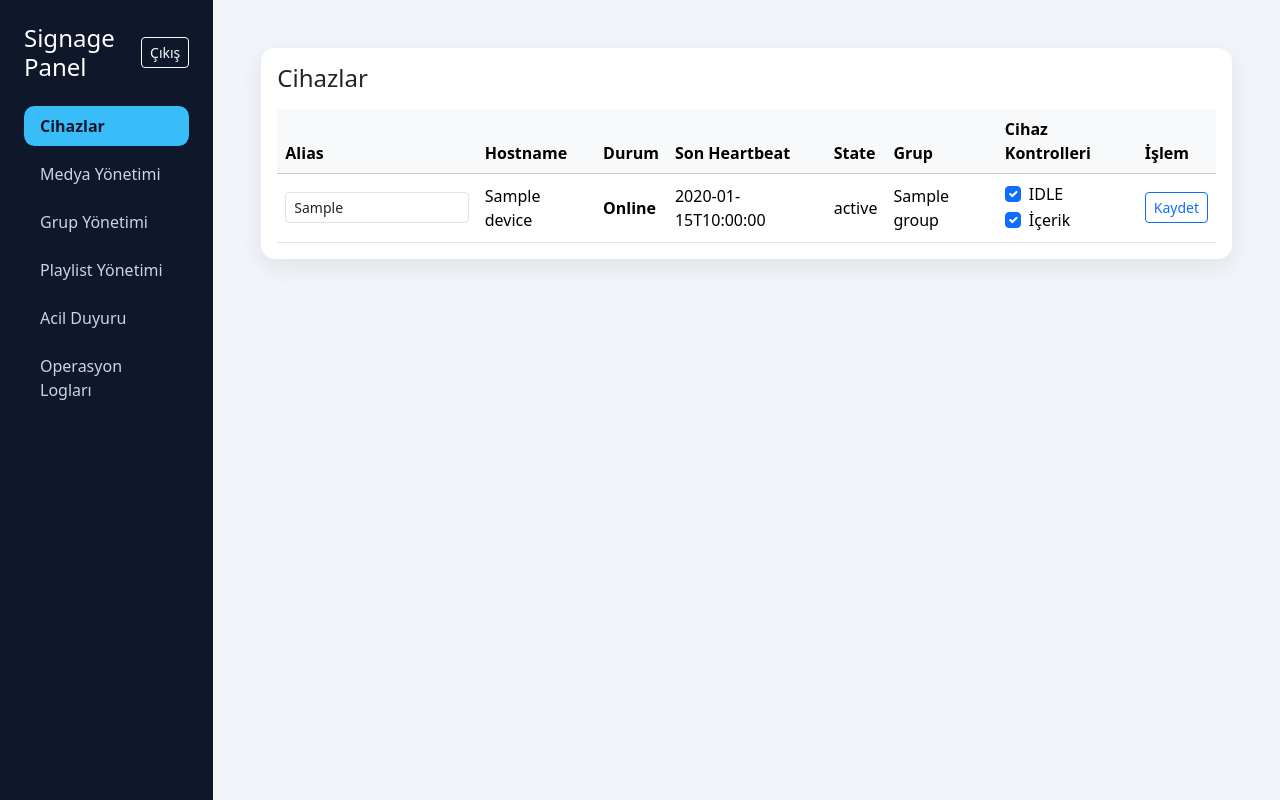
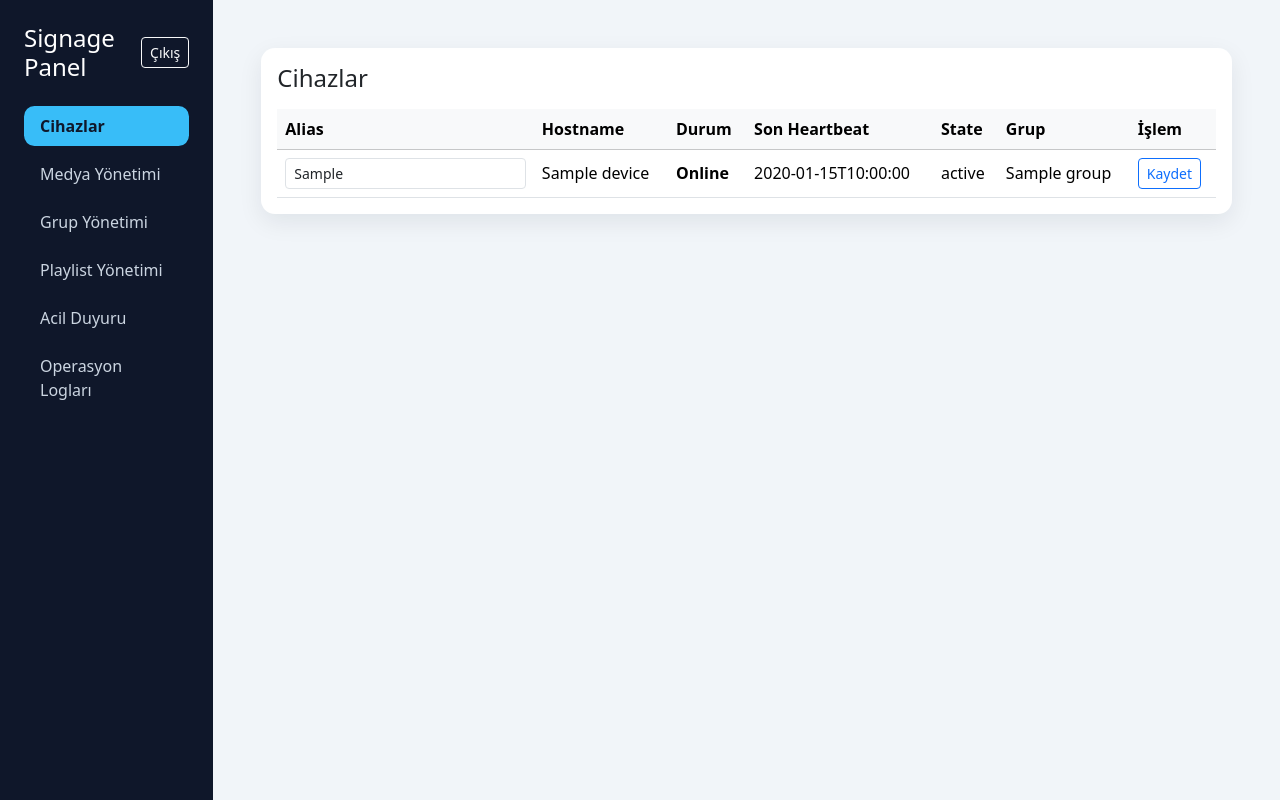
Before and after one commit to hihancioglu/baylan-signage, a Flask app: page /panel in a window 1280 px wide. Run offline with Flask 3, Linux system fonts and the light colour scheme; the visitor is signed in with stand-in values (Sample User, id 1); tables that the repository leaves empty hold one stand-in row (values such as "Sample post"); data that the repository does not hold is empty.

Commit message:
Remove device-level content/idle toggles from panel flow

```diff
--- a/app/main.py
+++ b/app/main.py
@@ -388,11 +388,6 @@ def build_config(hostname):
             if group.content_enabled is not None:
                 base_config["content_enabled"] = bool(group.content_enabled)
 
-        if device.idle_mode_enabled is not None:
-            base_config["idle_mode_enabled"] = bool(device.idle_mode_enabled)
-        if device.content_enabled is not None:
-            base_config["content_enabled"] = bool(device.content_enabled)
-
         gp = db.query(GroupPlaylist).filter_by(group_id=dg.group_id).first()
         if not gp:
             return base_config
@@ -615,39 +610,7 @@ def update_device_alias(hostname):
 def update_device_settings(hostname):
     if _auth_failed():
         return jsonify({"error": "unauthorized"}), 401
-
-    payload = request.get_json(silent=True) or {}
-    idle_mode_enabled = payload.get("idle_mode_enabled")
-    content_enabled = payload.get("content_enabled")
-
-    if idle_mode_enabled is not None and not isinstance(idle_mode_enabled, bool):
-        return jsonify({"error": "idle_mode_enabled must be a boolean"}), 400
-    if content_enabled is not None and not isinstance(content_enabled, bool):
-        return jsonify({"error": "content_enabled must be a boolean"}), 400
-
-    if idle_mode_enabled is None and content_enabled is None:
-        return jsonify({"error": "at least one setting required"}), 400
-
-    db = db_session()
-    try:
-        device = db.query(Device).filter_by(hostname=hostname).first()
-        if not device:
-            return jsonify({"error": "device not found"}), 404
-
-        changed = False
-        if idle_mode_enabled is not None and device.idle_mode_enabled != idle_mode_enabled:
-            device.idle_mode_enabled = idle_mode_enabled
-            changed = True
-        if content_enabled is not None and device.content_enabled != content_enabled:
-            device.content_enabled = content_enabled
-            changed = True
-
-        if changed:
-            db.commit()
-            _emit_config_update([hostname])
-        return jsonify({"ok": True, "device": _serialize_device(db, device)})
-    finally:
-        db.close()
+    return jsonify({"error": "device-level settings are disabled; use group settings"}), 410
 
 
 @app.post("/api/devices/<hostname>/group/<int:group_id>")
--- a/app/templates/panel.html
+++ b/app/templates/panel.html
@@ -44,7 +44,7 @@
                 <h2 class="h4 mb-3">Cihazlar</h2>
                 <div class="table-responsive">
                   <table class="table table-hover align-middle mb-0">
-                    <thead class="table-light"><tr><th>Alias</th><th>Hostname</th><th>Durum</th><th>Son Heartbeat</th><th>State</th><th>Grup</th><th>Cihaz Kontrolleri</th><th>İşlem</th></tr></thead>
+                    <thead class="table-light"><tr><th>Alias</th><th>Hostname</th><th>Durum</th><th>Son Heartbeat</th><th>State</th><th>Grup</th><th>İşlem</th></tr></thead>
                     <tbody id="devices-body"></tbody>
                   </table>
                 </div>
@@ -262,7 +262,7 @@ async function loadDevices(){
   (cachedDevices||[]).forEach(d => {
     const tr = document.createElement('tr');
     const safeHostname = encodeURIComponent(d.hostname || '');
-    tr.innerHTML = `<td><input class="form-control form-control-sm" id="device-alias-${safeHostname}" placeholder="Alias" value="${d.alias||''}" /></td><td>${d.hostname||''}</td><td class="${d.is_online?'online':'offline'}">${d.is_online?'Online':'Offline'}</td><td>${d.last_seen||''}</td><td>${d.state_display||d.last_state||''}</td><td>${d.group||'-'}</td><td><div class="form-check"><input class="form-check-input" type="checkbox" id="device-idle-${safeHostname}" ${d.idle_mode_enabled === false ? '' : 'checked'} onchange="saveDeviceSettings('${safeHostname}')"><label class="form-check-label" for="device-idle-${safeHostname}">IDLE</label></div><div class="form-check"><input class="form-check-input" type="checkbox" id="device-content-${safeHostname}" ${d.content_enabled === false ? '' : 'checked'} onchange="saveDeviceSettings('${safeHostname}')"><label class="form-check-label" for="device-content-${safeHostname}">İçerik</label></div></td><td><button class="btn btn-sm btn-outline-primary" onclick="saveDeviceAlias('${safeHostname}')">Kaydet</button></td>`;
+    tr.innerHTML = `<td><input class="form-control form-control-sm" id="device-alias-${safeHostname}" placeholder="Alias" value="${d.alias||''}" /></td><td>${d.hostname||''}</td><td class="${d.is_online?'online':'offline'}">${d.is_online?'Online':'Offline'}</td><td>${d.last_seen||''}</td><td>${d.state_display||d.last_state||''}</td><td>${d.group||'-'}</td><td><button class="btn btn-sm btn-outline-primary" onclick="saveDeviceAlias('${safeHostname}')">Kaydet</button></td>`;
     body.appendChild(tr);
   });
 
@@ -288,25 +288,6 @@ async function saveDeviceAlias(encodedHostname){
   await loadDevices();
 }
 
-
-async function saveDeviceSettings(encodedHostname){
-  const hostname = decodeURIComponent(encodedHostname || '');
-  if(!hostname) return;
-
-  const idleInput = document.getElementById(`device-idle-${encodeURIComponent(hostname)}`);
-  const contentInput = document.getElementById(`device-content-${encodeURIComponent(hostname)}`);
-  if(!idleInput || !contentInput) return;
-
-  const resp = await jpatch(`/api/devices/${encodeURIComponent(hostname)}/settings`, {
-    idle_mode_enabled: !!idleInput.checked,
-    content_enabled: !!contentInput.checked,
-  });
-  if(!resp.ok){
-    alert(resp.error || 'Cihaz ayarı kaydedilemedi');
-    await loadDevices();
-    return;
-  }
-}
 
 async function loadGroupsPlaylists(){
   const groups = await jget('/api/groups');
```
Also changed, not shown: tests/test_config_push.py (+32 -12 lines).
